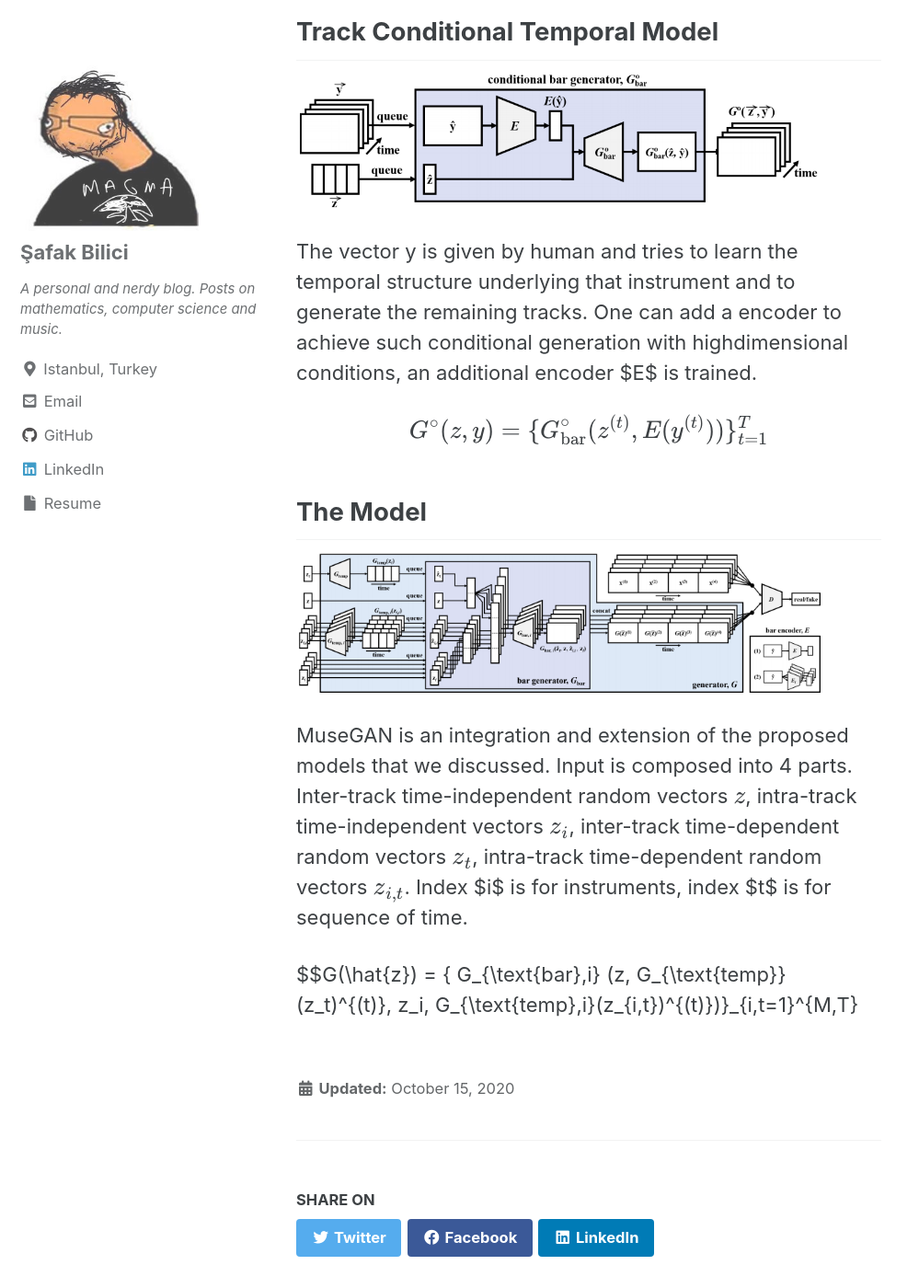
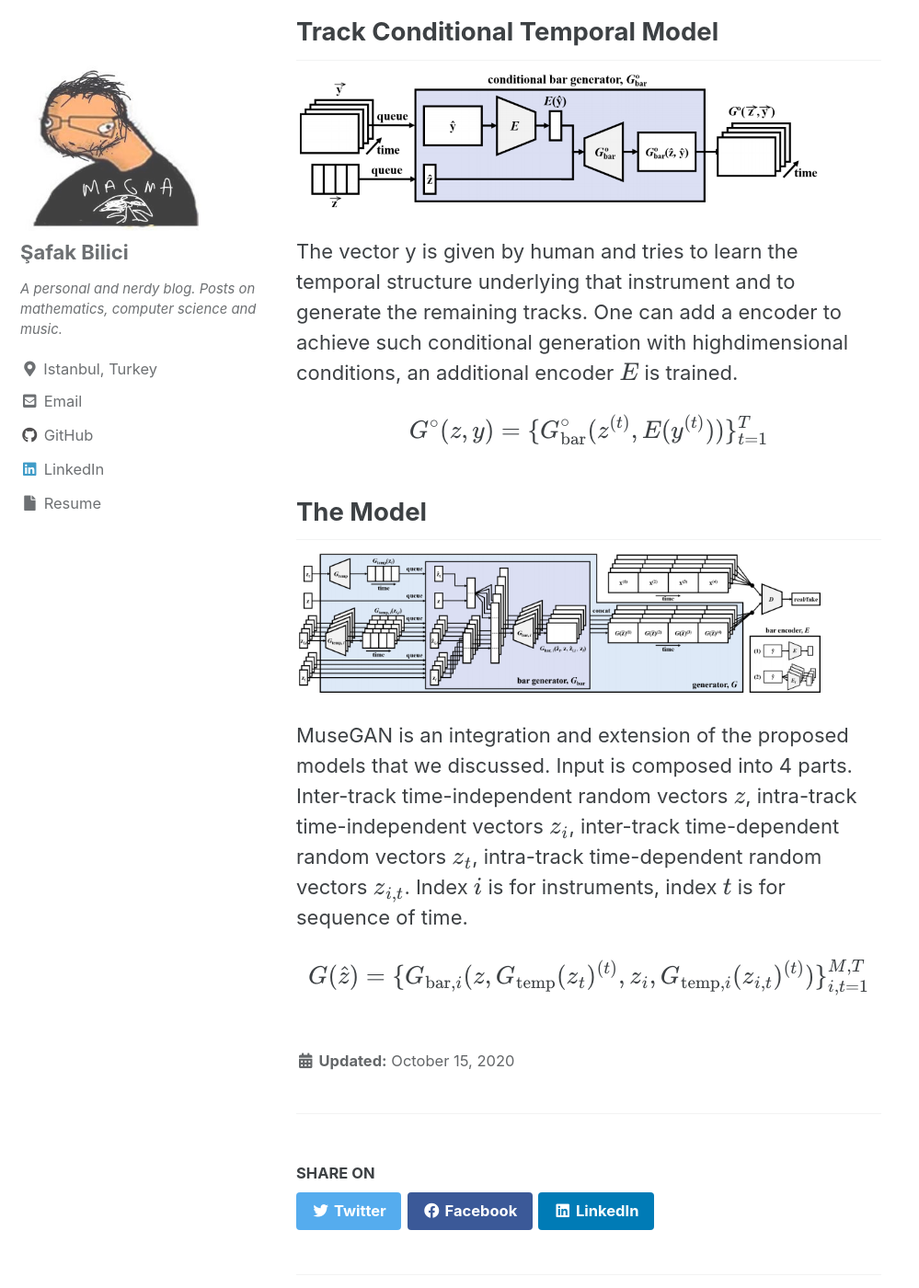
Before and after one commit to safakkbilici/safakkbilici.github.io, a Jekyll site: the page built from _posts/2020-10-15-a-survey-on-music-generation.md, in a window 1280 px wide and 1400 px high, scrolled down 5370 px. Shown: the whole window at 92% size, without its empty margins (0-999 px from the left). Built offline with Jekyll 4.4.1, drawn with Linux system fonts in a browser that asks for light colours; cached includes are drawn as plain includes; formulas are drawn with MathJax 3; comment, search, counter and statistics services are not loaded.

Commit message:
latex error

```diff
--- a/_posts/2020-10-15-a-survey-on-music-generation.md
+++ b/_posts/2020-10-15-a-survey-on-music-generation.md
@@ -75,13 +75,13 @@ $$G(z) = \{G_{\text{bar}}(G_{\text{temp}}(z)^{(t)})\}_{t=1}^T$$
 ## Track Conditional Temporal Model
 ![test image size](/images/music-generation/trackc.png){:height="90%" width="90%"}
 
-The vector y is given by human and tries to learn the temporal structure underlying that instrument and to generate the remaining tracks. One can add a encoder to achieve such conditional generation with highdimensional conditions, an additional encoder $E$ is trained.
+The vector y is given by human and tries to learn the temporal structure underlying that instrument and to generate the remaining tracks. One can add a encoder to achieve such conditional generation with highdimensional conditions, an additional encoder $$E$$ is trained.
 
 $$G^{\circ}(z,y) = \{G^{\circ}_{\text{bar}}(z^{(t)}, E(y^{(t)}))\}_{t=1}^T$$
 
 ## The Model
 ![test image size](/images/music-generation/themodel.png){:height="90%" width="90%"}
 
-MuseGAN is an integration and extension of the proposed models that we discussed. Input is composed into 4 parts. Inter-track time-independent random vectors $$z$$, intra-track time-independent vectors $$z_i$$, inter-track time-dependent random vectors $$z_t$$, intra-track time-dependent random vectors $$z_{i, t}$$. Index $i$ is for instruments, index $t$ is for sequence of time.
+MuseGAN is an integration and extension of the proposed models that we discussed. Input is composed into 4 parts. Inter-track time-independent random vectors $$z$$, intra-track time-independent vectors $$z_i$$, inter-track time-dependent random vectors $$z_t$$, intra-track time-dependent random vectors $$z_{i, t}$$. Index $$i$$ is for instruments, index $$t$$ is for sequence of time.
 
-$$G(\hat{z}) = \{ G_{\text{bar},i} (z, G_{\text{temp}}(z_t)^{(t)}, z_i, G_{\text{temp},i}(z_{i,t})^{(t)})\}_{i,t=1}^{M,T}
+$$G(\hat{z}) = \{ G_{\text{bar},i} (z, G_{\text{temp}}(z_t)^{(t)}, z_i, G_{\text{temp},i}(z_{i,t})^{(t)})\}_{i,t=1}^{M,T}$$
```
